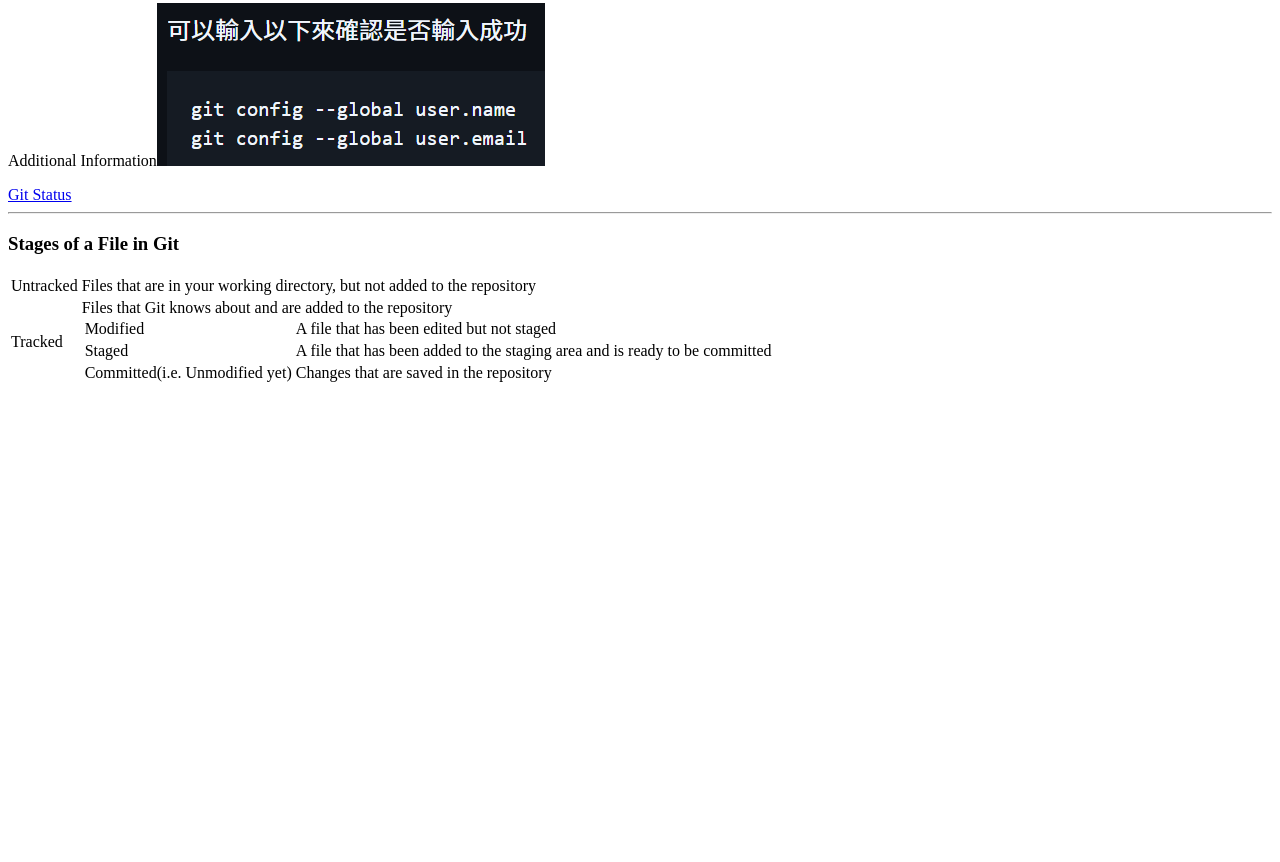
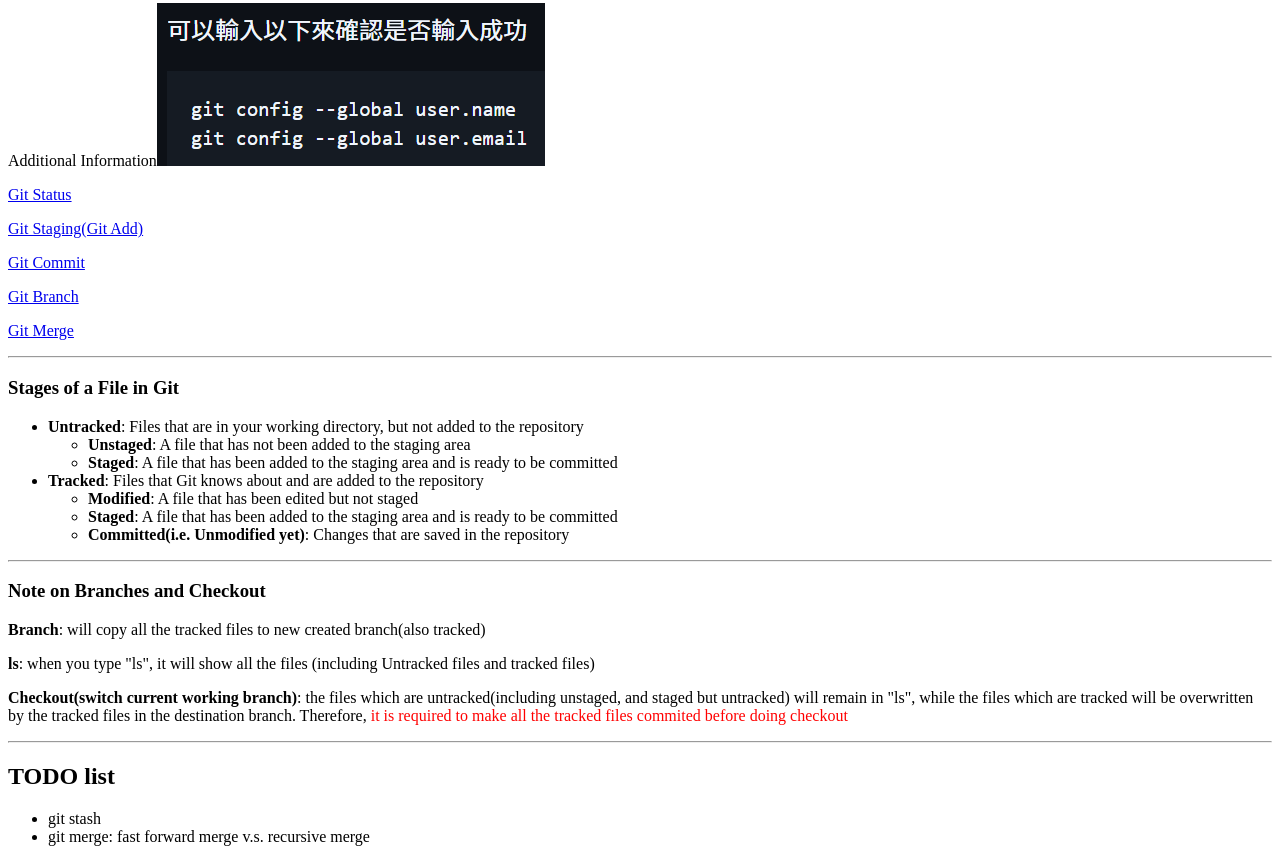
Before and after one commit to chocorowgar/my_study, a plain HTML site: page git.html in a window 1280 px wide. Shown: the part 417-1279 px from the top of the page. Before the commit the page ends 813 px from the top, so only its background shows below. Drawn offline with Linux system fonts and the light colour scheme.

Commit message:
git.html

```diff
--- a/git.html
+++ b/git.html
@@ -59,39 +59,51 @@
 
     <h3>Tutorials</h3>
 
-    <a href="https://www.w3schools.com/git/git_getstarted.asp?remote=github.html">Git Install, Configure Git, Creating Git Folder, Initialize Git</a>
+    <p><a href="https://www.w3schools.com/git/git_getstarted.asp?remote=github.html">Git Install, Configure Git, Creating Git Folder, Initialize Git</a></p>
     <p>Additional Information<img src="Git/configure.png"></p>
 
-    <a href="https://www.w3schools.com/git/git_new_files.asp?remote=github">Git Status</a>
+    <p><a href="https://www.w3schools.com/git/git_new_files.asp?remote=github">Git Status</a></p>
+
+    <p><a href="https://www.w3schools.com/git/git_staging_environment.asp?remote=github">Git Staging(Git Add)</a></p>
+
+    <p><a href="https://www.w3schools.com/git/git_commit.asp?remote=github">Git Commit</a></p>
+
+    <p><a href="https://www.w3schools.com/git/git_branch.asp?remote=github">Git Branch</a></p>
+
+    <p><a href="https://www.w3schools.com/git/git_branch_merge.asp?remote=github">Git Merge</a></p>
 
     <hr>
 
     <h3>Stages of a File in Git</h3>
-    <table>
-        <tr>
-            <td>Untracked</td>
-            <td>Files that are in your working directory, but not added to the repository</td>
-        </tr>
-        <tr>
-            <td>Tracked</td>
-            <td>Files that Git knows about and are added to the repository<br>
-                <table>
-                    <tr>
-                        <td>Modified</td>
-                        <td>A file that has been edited but not staged</td>
-                    </tr>
-                    <tr>
-                        <td>Staged</td>
-                        <td>A file that has been added to the staging area and is ready to be committed</td>
-                    </tr>
-                    <tr>
-                        <td>Committed(i.e. Unmodified yet)</td>
-                        <td>Changes that are saved in the repository</td>
-                    </tr>
-                </table>
-            </td>
-        </tr>
-    </table>
+    <ul>
+        <li><strong>Untracked</strong>: Files that are in your working directory, but not added to the repository</li>
+        <ul>
+            <li><strong>Unstaged</strong>: A file that has not been added to the staging area</li>
+            <li><strong>Staged</strong>: A file that has been added to the staging area and is ready to be committed</li>
+        </ul>
+        <li><strong>Tracked</strong>: Files that Git knows about and are added to the repository</li>
+        <ul>
+            <li><strong>Modified</strong>: A file that has been edited but not staged</li>
+            <li><strong>Staged</strong>: A file that has been added to the staging area and is ready to be committed</li>
+            <li><strong>Committed(i.e. Unmodified yet)</strong>: Changes that are saved in the repository</li>
+        </ul>
+    </ul>
+
+    <hr>
+
+    <h3>Note on Branches and Checkout</h3>
+
+    <p><strong>Branch</strong>: will copy all the tracked files to new created branch(also tracked)</p>
+    <p><strong>ls</strong>: when you type "ls", it will show all the files (including Untracked files and tracked files)</p>
+    <p><strong>Checkout(switch current working branch)</strong>: the files which are untracked(including unstaged, and staged but untracked) will remain in "ls", while the files which are tracked will be overwritten by the tracked files in the destination branch. Therefore, <span style="color: red;">it is required to make all the tracked files commited before doing checkout</span></p>
+
+    <hr>
+
+    <h2>TODO list</h2>
+    <ul>
+        <li>git stash</li>
+        <li>git merge: fast forward merge v.s. recursive merge</li>
+    </ul>
 
 </body>
 
```
